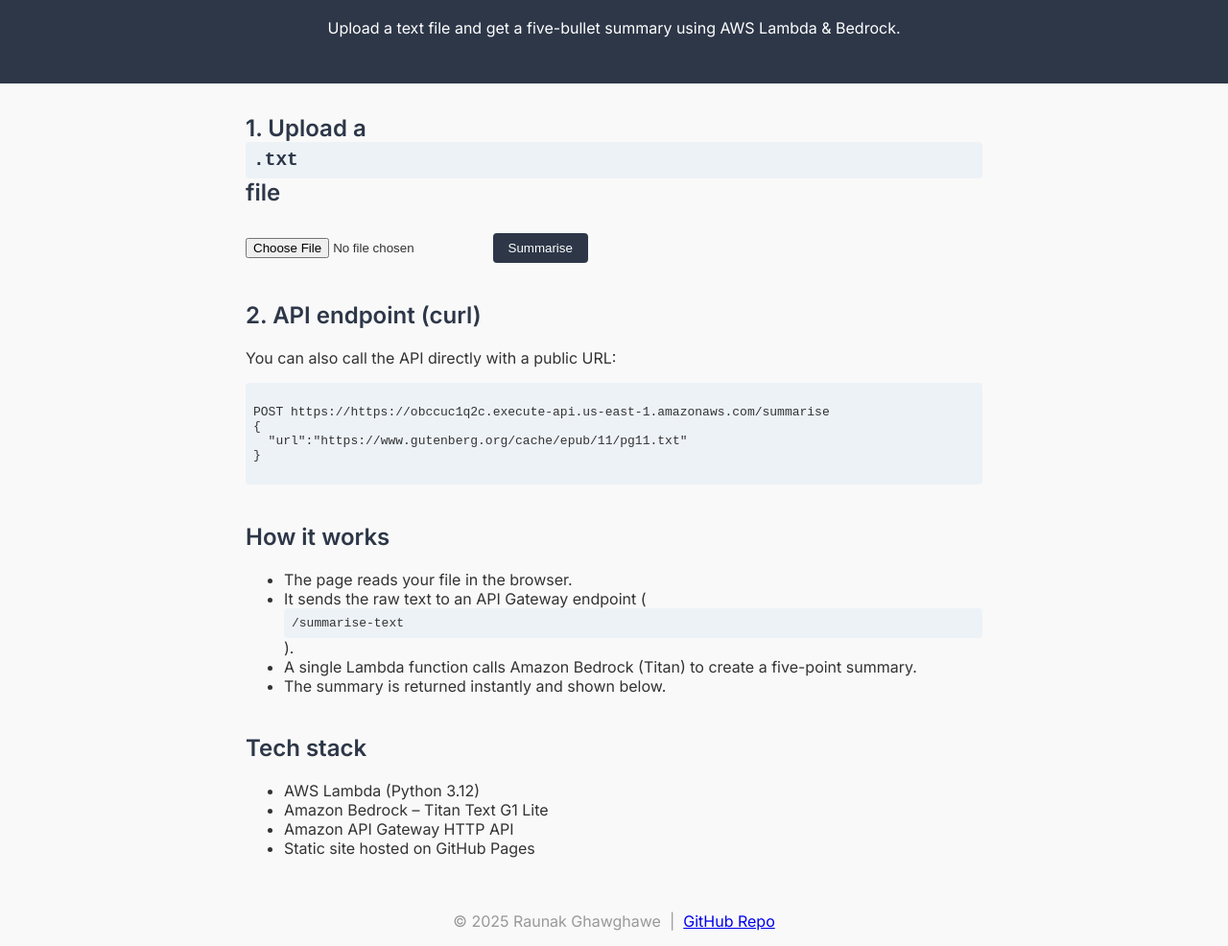
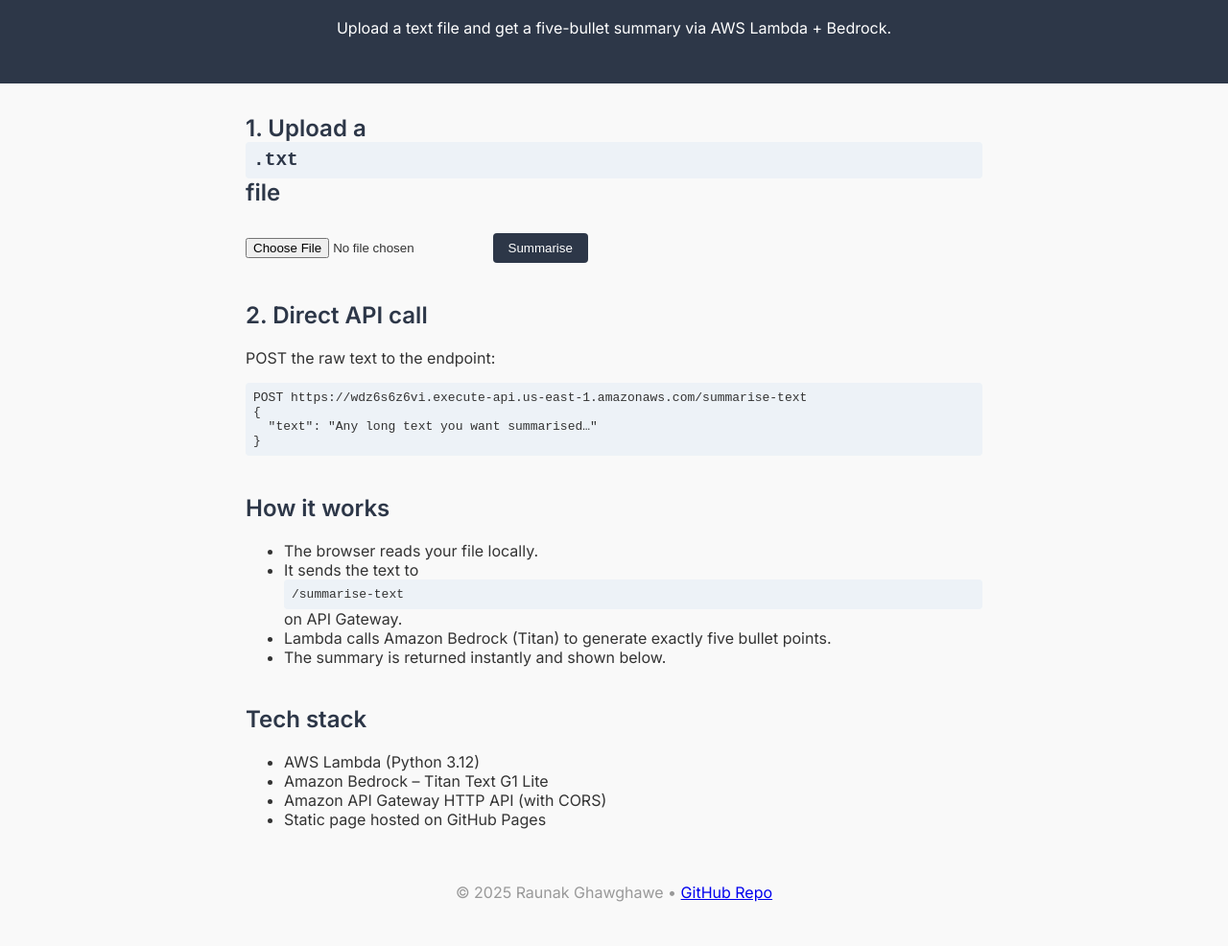
Before and after one commit to raunakg98/s3-summarizer, a plain HTML site: page docs/index.html in a window 1280 px wide. Shown: the part 95-1081 px from the top of the page at 96% size. After the commit the page ends 1051 px from the top, so only its background shows below. Drawn offline with Linux system fonts and the light colour scheme.

Commit message:
updated index.html

```diff
--- a/docs/index.html
+++ b/docs/index.html
@@ -6,18 +6,12 @@
   <title>S3 Summariser Demo</title>
   <link href="https://fonts.googleapis.com/css2?family=Inter:wght@400;600&display=swap" rel="stylesheet" />
   <style>
-    :root {
-      --primary:#2d3748;
-      --light:#f9f9f9;
-      --code-bg:#edf2f7;
-    }
-    *{box-sizing:border-box}
-    body{margin:0;background:var(--light);font-family:'Inter',sans-serif;color:#333}
+    :root{--primary:#2d3748;--light:#f9f9f9;--code:#edf2f7}
+    *{box-sizing:border-box}body{margin:0;background:var(--light);font-family:Inter,Arial,sans-serif;color:#333}
     header{background:var(--primary);color:#fff;padding:2rem 1rem;text-align:center}
     main{max-width:800px;margin:2rem auto;padding:0 1rem}
-    h2{color:var(--primary)}
-    section{margin-bottom:2.5rem}
-    code{background:var(--code-bg);display:block;padding:.5rem;border-radius:4px;white-space:pre-wrap}
+    h2{color:var(--primary)}section{margin-bottom:2.5rem}
+    code{background:var(--code);display:block;padding:.5rem;border-radius:4px;white-space:pre-wrap}
     button{background:var(--primary);color:#fff;border:none;border-radius:4px;padding:.5rem 1rem;cursor:pointer;margin-top:.5rem}
     button:hover{background:#1a202c}
     #summary{background:#fff;border:1px solid #ddd;border-radius:4px;padding:1rem;white-space:pre-wrap;margin-top:1rem}
@@ -27,8 +21,9 @@
 <body>
   <header>
     <h1>S3 Summariser</h1>
-    <p>Upload a text file and get a five-bullet summary using AWS Lambda &amp; Bedrock.</p>
+    <p>Upload a text file and get a five-bullet summary via AWS Lambda + Bedrock.</p>
   </header>
+
   <main>
     <section>
       <h2>1. Upload a <code>.txt</code> file</h2>
@@ -39,22 +34,20 @@
     </section>
 
     <section>
-      <h2>2. API endpoint (curl)</h2>
-      <p>You can also call the API directly with a public URL:</p>
-      <code>
-POST https://https://obccuc1q2c.execute-api.us-east-1.amazonaws.com/summarise
+      <h2>2. Direct API call</h2>
+      <p>POST the raw text to the endpoint:</p>
+      <code>POST https://wdz6s6z6vi.execute-api.us-east-1.amazonaws.com/summarise-text
 {
-  "url":"https://www.gutenberg.org/cache/epub/11/pg11.txt"
-}
-      </code>
+  "text": "Any long text you want summarised…"
+}</code>
     </section>
 
     <section>
       <h2>How it works</h2>
       <ul>
-        <li>The page reads your file in the browser.</li>
-        <li>It sends the raw text to an API Gateway endpoint (<code>/summarise-text</code>).</li>
-        <li>A single Lambda function calls Amazon Bedrock&nbsp;(Titan) to create a five-point summary.</li>
+        <li>The browser reads your file locally.</li>
+        <li>It sends the text to <code>/summarise-text</code> on API Gateway.</li>
+        <li>Lambda calls Amazon Bedrock (Titan) to generate exactly five bullet points.</li>
         <li>The summary is returned instantly and shown below.</li>
       </ul>
     </section>
@@ -64,45 +57,56 @@
       <ul>
         <li>AWS Lambda (Python 3.12)</li>
         <li>Amazon Bedrock – Titan Text G1 Lite</li>
-        <li>Amazon API Gateway HTTP API</li>
-        <li>Static site hosted on GitHub Pages</li>
+        <li>Amazon API Gateway HTTP API (with CORS)</li>
+        <li>Static page hosted on GitHub Pages</li>
       </ul>
     </section>
   </main>
+
   <footer>
-    © 2025 Raunak Ghawghawe &nbsp;|&nbsp; <a href="https://github.com/raunakghawghawe/s3-summariser" target="_blank">GitHub Repo</a>
+    © 2025 Raunak Ghawghawe •
+    <a href="https://github.com/raunakghawghawe/s3-summariser" target="_blank">GitHub Repo</a>
   </footer>
 
   <script>
-    const API_URL = 'https://obccuc1q2c.execute-api.us-east-1.amazonaws.com/summarise-text'; // replace
+    // final endpoint
+    const API_URL = 'https://wdz6s6z6vi.execute-api.us-east-1.amazonaws.com/summarise-text';
 
     async function handleUpload(){
-      const fileInput=document.getElementById('fileInput');
-      const status=document.getElementById('status');
-      const summaryBox=document.getElementById('summary');
-      summaryBox.style.display='none';
+      const fileInput = document.getElementById('fileInput');
+      const status    = document.getElementById('status');
+      const summary   = document.getElementById('summary');
+      summary.style.display = 'none';
 
-      if(!fileInput.files.length){status.textContent='Please choose a file.';return;}
-      const file=fileInput.files[0];
-      if(file.type!=="text/plain"){status.textContent='Only .txt files are supported.';return;}
+      if (!fileInput.files.length){
+        status.textContent = 'Please choose a file.'; return;
+      }
+      const file = fileInput.files[0];
+      if (file.type !== 'text/plain'){
+        status.textContent = 'Only .txt files are supported.'; return;
+      }
 
-      status.textContent='Reading file…';
-      const text=await file.text();
+      status.textContent = 'Reading file…';
+      const text = await file.text();
 
-      status.textContent='Calling summariser…';
+      status.textContent = 'Generating summary…';
       try{
-        const res=await fetch(API_URL,{method:'POST',headers:{'Content-Type':'application/json'},body:JSON.stringify({text})});
-        const data=await res.json();
+        const res = await fetch(API_URL,{
+          method:'POST',
+          headers:{'Content-Type':'application/json'},
+          body:JSON.stringify({text})
+        });
+        const data = await res.json();
         if(res.ok){
-          summaryBox.textContent=data.summary||data.body||'No summary returned.';
-          summaryBox.style.display='block';
-          status.textContent='Done!';
+          summary.textContent = data.summary || 'No summary returned.';
+          summary.style.display = 'block';
+          status.textContent = 'Done!';
         }else{
           throw new Error(data.message||'Error');
         }
       }catch(err){
         console.error(err);
-        status.textContent='Failed: '+err.message;
+        status.textContent = 'Failed: '+err.message;
       }
     }
   </script>
```
